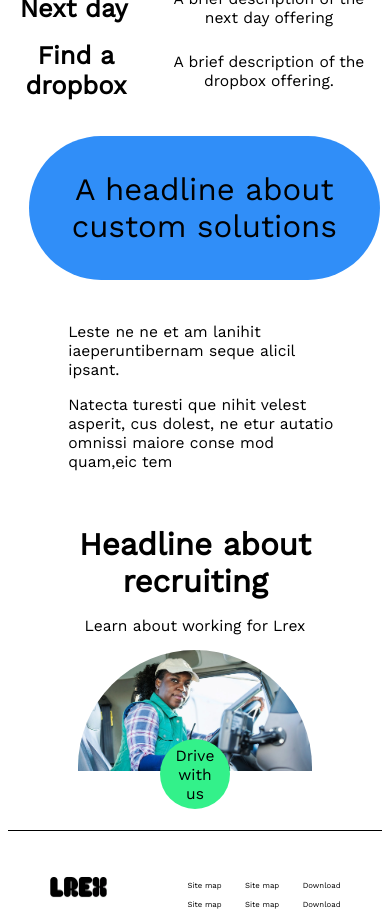
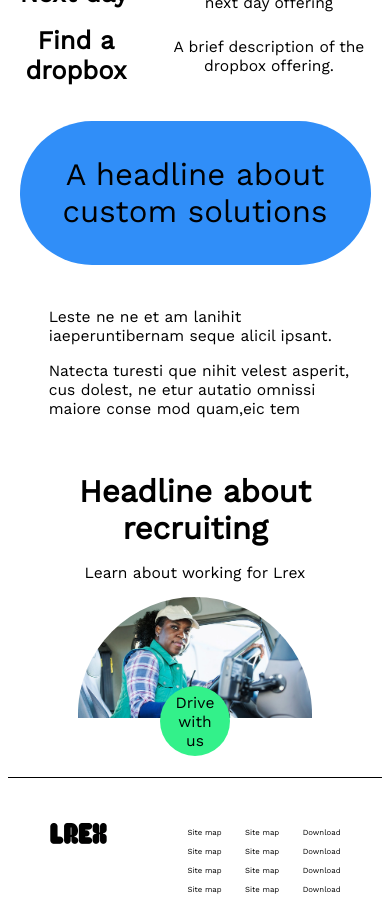
Before and after one commit to blakepreston/LREXTestSite, a Vue app: page / in a window 390 px wide. Shown: the part 820-1738 px from the top of the page. Built offline with nearby package versions, Linux system fonts and the light colour scheme.

Commit message:
Fixed sizing on divs

```diff
--- a/src/components/HomePage.vue
+++ b/src/components/HomePage.vue
@@ -745,7 +745,9 @@ html, body{
 
     .lrex_paragraph p{
       margin-top: -3vw;
+      margin-bottom: 5vw;
       font-size: 4vw;
+      width: 80vw;
     }
 
 /**************************************/
@@ -812,13 +814,14 @@ html, body{
   }
 
   .headline_article{
-    width: 70vw;
+    width: 80vw;
     margin-right: 0;
     margin-top: 5vh;
     margin-left: 5vw;
   }
 
   .headline_bubble{
+    margin-left: 0;
     width: 90vw;
   }
 
```
